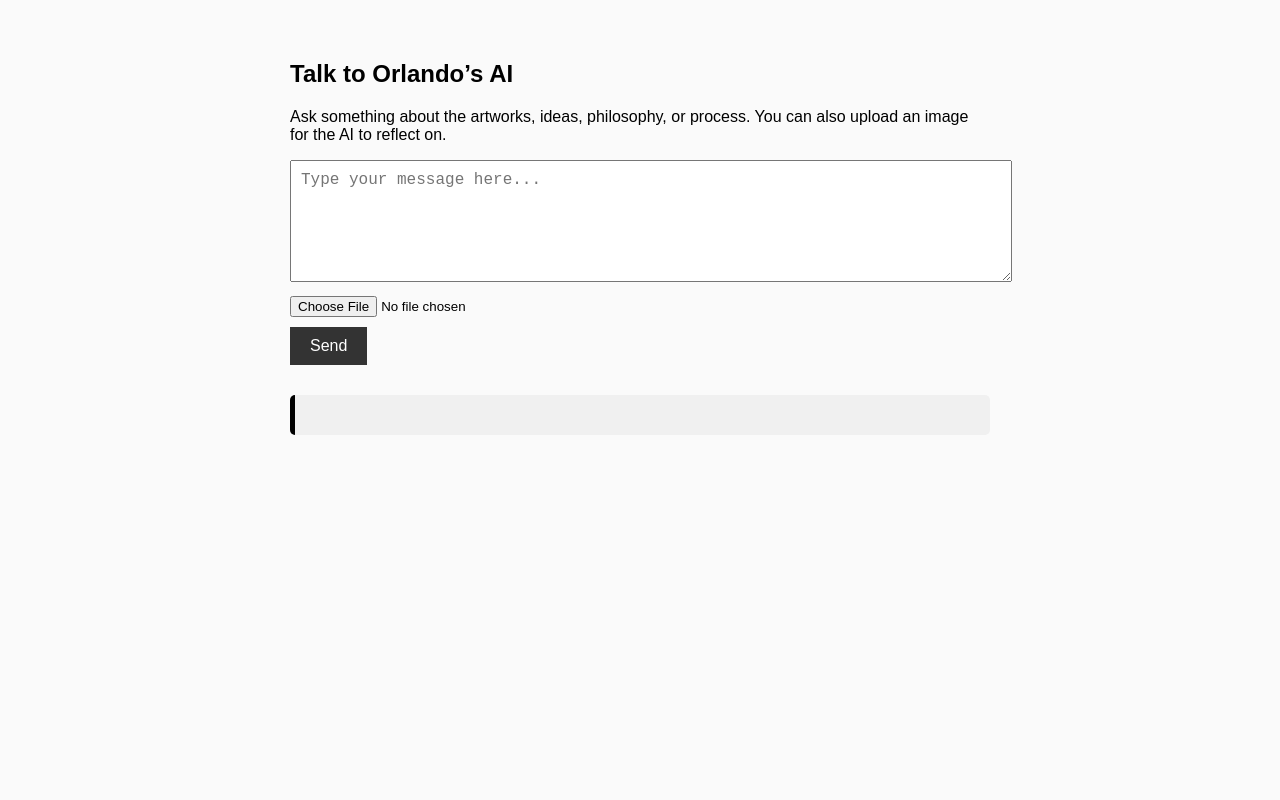
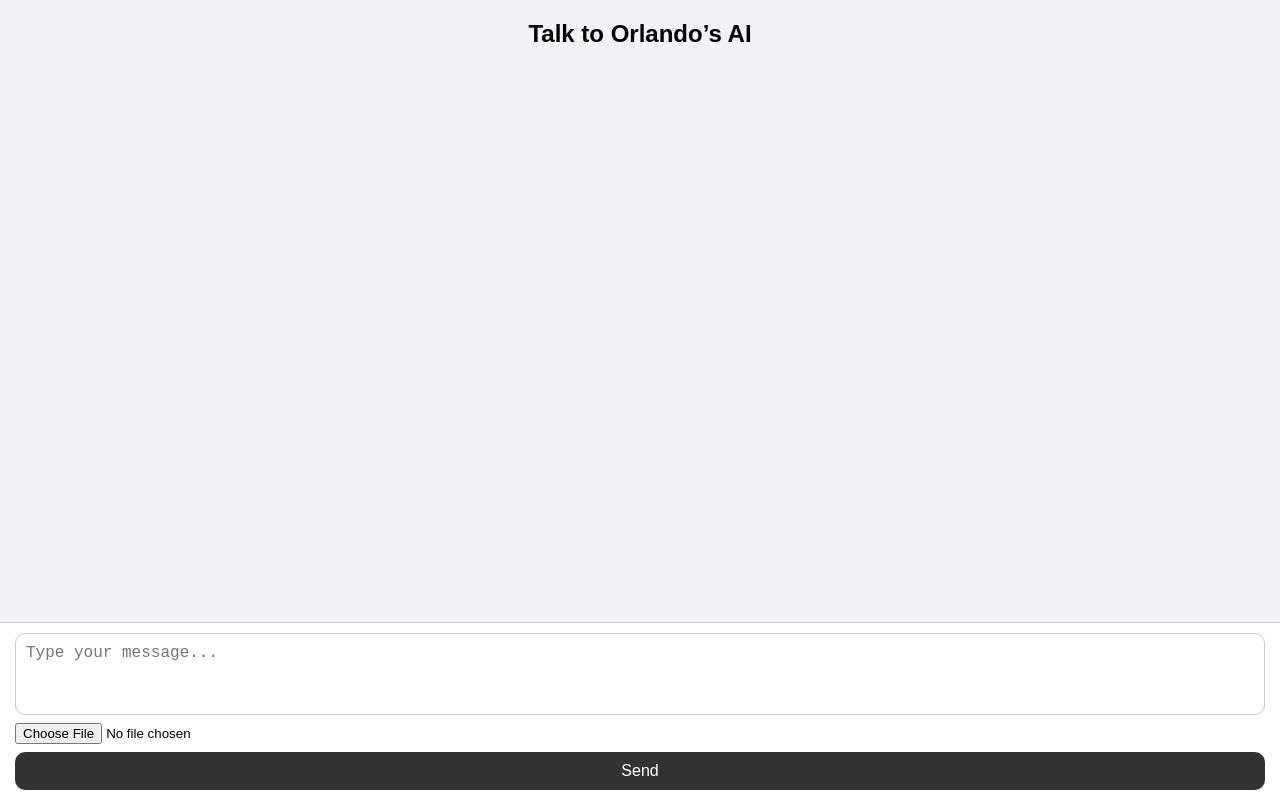
Before and after one commit to orlandomarosini/orlando-chat-frontend, a plain HTML site: page index.html in a window 1280 px wide. Drawn offline with Linux system fonts and the light colour scheme.

Commit message:
Update index image imessage style.html

```diff
--- a/index.html
+++ b/index.html
@@ -3,86 +3,164 @@
 <head>
   <meta charset="UTF-8" />
   <meta name="viewport" content="width=device-width, initial-scale=1.0"/>
-  <title>Chat with Orlando's AI</title>
+  <title>Chat with Orlando’s AI</title>
   <style>
     body {
       font-family: Arial, sans-serif;
-      padding: 40px;
-      max-width: 700px;
-      margin: auto;
-      background: #fafafa;
+      background-color: #f0f2f5;
+      padding: 0;
+      margin: 0;
+      display: flex;
+      flex-direction: column;
+      height: 100vh;
     }
+
+    h2 {
+      text-align: center;
+      padding: 20px 0 10px;
+      margin: 0;
+    }
+
+    #chatContainer {
+      flex: 1;
+      overflow-y: auto;
+      padding: 20px;
+      display: flex;
+      flex-direction: column;
+      gap: 10px;
+    }
+
+    .message {
+      max-width: 70%;
+      padding: 12px 16px;
+      border-radius: 20px;
+      font-size: 16px;
+      line-height: 1.4;
+      white-space: pre-wrap;
+      word-wrap: break-word;
+    }
+
+    .user {
+      align-self: flex-end;
+      background-color: #007aff;
+      color: white;
+      border-bottom-right-radius: 0;
+    }
+
+    .ai {
+      align-self: flex-start;
+      background-color: #e5e5ea;
+      color: black;
+      border-bottom-left-radius: 0;
+    }
+
+    #inputArea {
+      display: flex;
+      flex-direction: column;
+      padding: 10px 15px;
+      background-color: #fff;
+      border-top: 1px solid #ccc;
+    }
+
     textarea {
-      width: 100%;
-      height: 100px;
+      resize: none;
+      height: 60px;
       font-size: 16px;
       padding: 10px;
+      border: 1px solid #ccc;
+      border-radius: 10px;
+      margin-bottom: 8px;
     }
+
     input[type="file"] {
-      margin-top: 10px;
+      margin-bottom: 8px;
     }
+
     button {
-      margin-top: 10px;
-      padding: 10px 20px;
+      padding: 10px;
       font-size: 16px;
       background-color: #333;
       color: white;
       border: none;
+      border-radius: 10px;
       cursor: pointer;
     }
+
     button:hover {
       background-color: #555;
     }
-    #response {
-      margin-top: 30px;
-      white-space: pre-wrap;
-      background: #f0f0f0;
-      padding: 20px;
-      border-left: 5px solid #000;
-      border-radius: 5px;
-      font-size: 16px;
+
+    img.preview {
+      max-width: 100%;
+      border-radius: 10px;
+      margin-top: 8px;
     }
   </style>
 </head>
 <body>
   <h2>Talk to Orlando’s AI</h2>
-  <p>Ask something about the artworks, ideas, philosophy, or process. You can also upload an image for the AI to reflect on.</p>
+  <div id="chatContainer"></div>
 
-  <textarea id="promptInput" placeholder="Type your message here..."></textarea><br>
-  <input type="file" id="imageInput" accept="image/*"><br>
-  <button onclick="sendPrompt()">Send</button>
-
-  <div id="response"></div>
+  <div id="inputArea">
+    <textarea id="promptInput" placeholder="Type your message..."></textarea>
+    <input type="file" id="imageInput" accept="image/*" />
+    <button onclick="sendPrompt()">Send</button>
+  </div>
 
   <script>
     async function sendPrompt() {
-      const prompt = document.getElementById("promptInput").value;
-      const imageFile = document.getElementById("imageInput").files[0];
-      const responseDiv = document.getElementById("response");
-      responseDiv.innerText = "Thinking...";
+      const input = document.getElementById("promptInput");
+      const imageInput = document.getElementById("imageInput");
+      const chat = document.getElementById("chatContainer");
+      const prompt = input.value.trim();
+      const image = imageInput.files[0];
 
-      const formData = new FormData();
-      formData.append("prompt", prompt);
-      if (imageFile) {
-        formData.append("image", imageFile);
+      if (!prompt && !image) return;
+
+      // Show user message
+      if (prompt) {
+        const userMsg = document.createElement("div");
+        userMsg.className = "message user";
+        userMsg.innerText = prompt;
+        chat.appendChild(userMsg);
       }
 
+      if (image) {
+        const reader = new FileReader();
+        reader.onload = () => {
+          const imgTag = document.createElement("img");
+          imgTag.className = "preview user";
+          imgTag.src = reader.result;
+          chat.appendChild(imgTag);
+        };
+        reader.readAsDataURL(image);
+      }
+
+      chat.scrollTop = chat.scrollHeight;
+      input.value = "";
+      imageInput.value = "";
+
+      // Show AI thinking message
+      const aiMsg = document.createElement("div");
+      aiMsg.className = "message ai";
+      aiMsg.innerText = "Thinking...";
+      chat.appendChild(aiMsg);
+      chat.scrollTop = chat.scrollHeight;
+
       try {
+        const formData = new FormData();
+        formData.append("prompt", prompt);
+        if (image) formData.append("image", image);
+
         const res = await fetch("https://wix-ai-api.vercel.app/api/chat", {
           method: "POST",
           body: formData
         });
 
         const data = await res.json();
-        responseDiv.innerText = data.message;
+        aiMsg.innerText = data.message || "No response from AI.";
       } catch (err) {
-        responseDiv.innerText = "Something went wrong. Please try again later.";
+        aiMsg.innerText = "Something went wrong. Please try again later.";
       }
 
-      // Clear inputs
-      document.getElementById("promptInput").value = "";
-      document.getElementById("imageInput").value = "";
-    }
-  </script>
-</body>
-</html>
+      chat.scrollTop = chat.scrollHeigh
```
